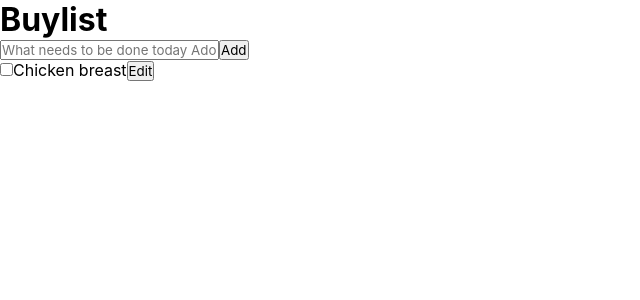
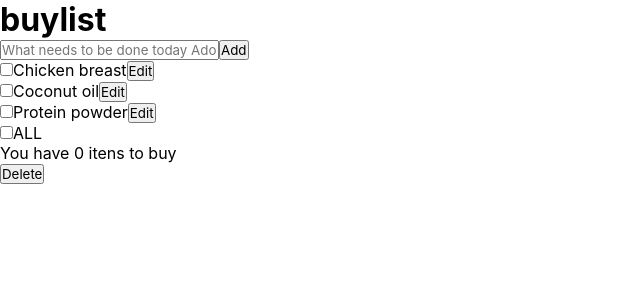
Before and after one commit to alvaro-j/buylist-2.0, a React (Create React App) app: page / in a window 1280 px wide. Shown: the top 300 px of the page, without its empty margins (0-640 px from the left). Built offline with nearby package versions, Linux system fonts and the light colour scheme.

Commit message:
add classes and form

```diff
--- a/src/App.jsx
+++ b/src/App.jsx
@@ -2,8 +2,8 @@ import React from "react";
 
 const App = () => {
 	return (
-		<div>
-			<h1>Buylist</h1>
+		<div className="main">
+			<h1>buy<span>list</span></h1>
 			<form autoComplete="off">
 				<input type="text" name="todos" id="todos" required placeholder="What needs to be done today Adonis?"></input>
 				<button type="submit">Add</button>
@@ -13,11 +13,33 @@ const App = () => {
 				<li>
 					<label htmlFor="">
 						<input type="checkbox" id="" />
-            Chicken breast
+						Chicken breast
 					</label>
-          <button>Edit</button>
+					<button className="btn-yellow">Edit</button>
+				</li>
+				<li>
+					<label htmlFor="">
+						<input type="checkbox" id="" />
+						Coconut oil
+					</label>
+					<button className="btn-yellow">Edit</button>
+				</li>
+				<li>
+					<label htmlFor="">
+						<input type="checkbox" id="" />
+						Protein powder
+					</label>
+					<button className="btn-yellow">Edit</button>
 				</li>
 			</ul>
+			<div className="row">
+				<label htmlFor="all">
+					<input type="checkbox" name="all" id="all" />
+					ALL
+				</label>
+				<p>You have 0 itens to buy</p>
+				<button id="delete">Delete</button>
+			</div>
 		</div>
 	);
 };
```
